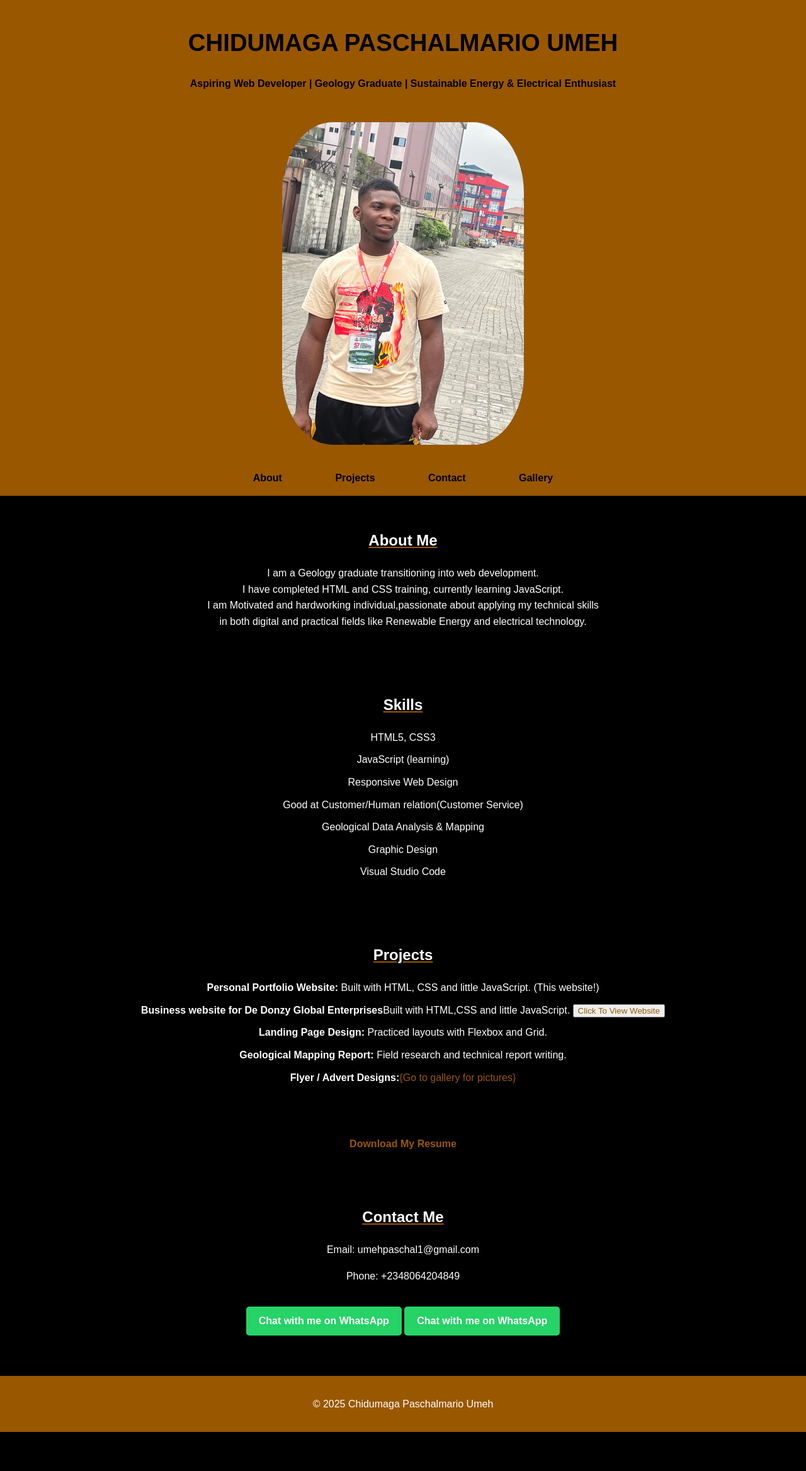
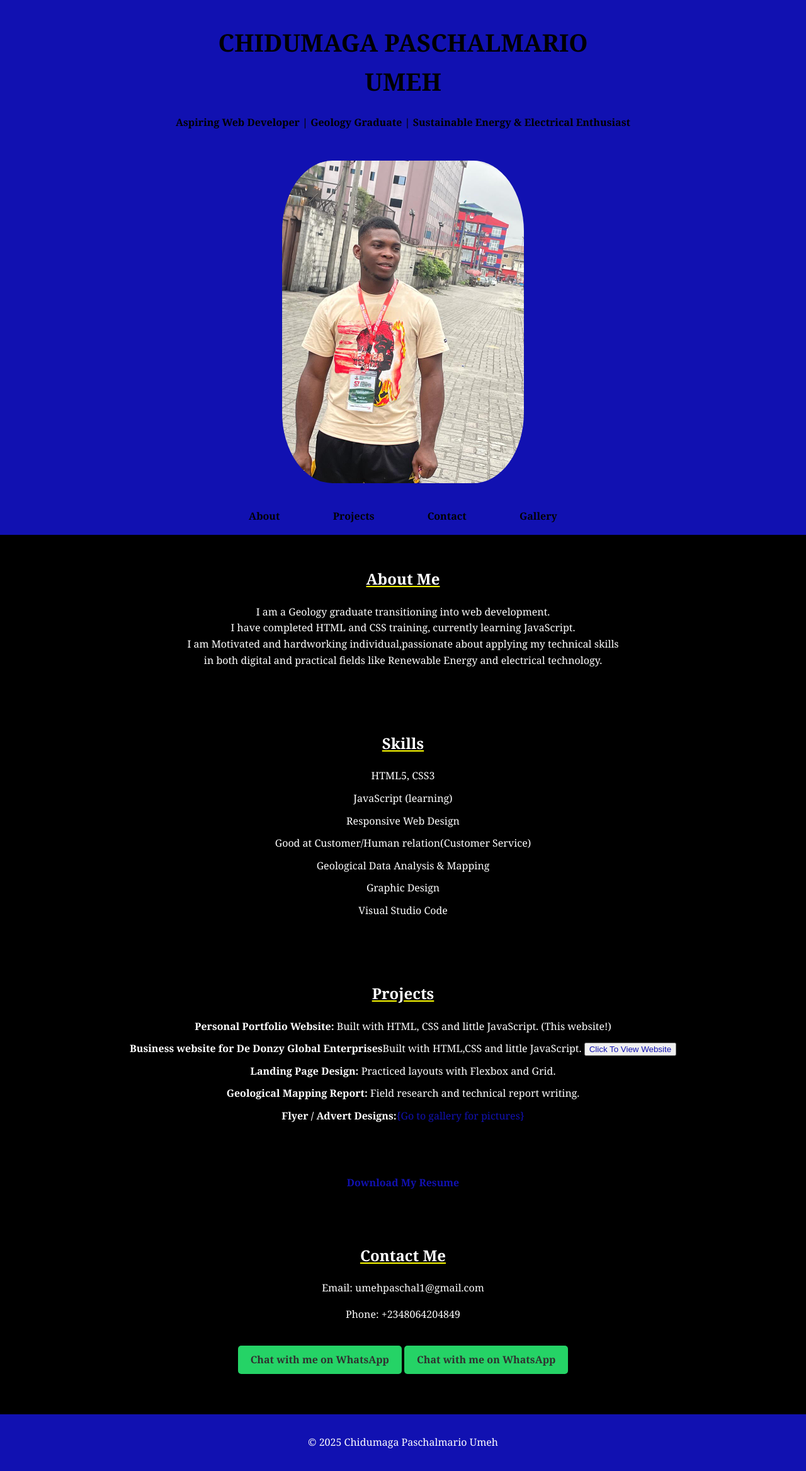
Before and after one commit to MarioPaschal/Mario-Portfolio, a plain HTML site: page index.html in a window 1280 px wide. Shown: the whole page at 63% size. Before the commit the page ends 2273 px from the top, so only its background shows below. Drawn offline with Linux system fonts and the light colour scheme.

Commit message:
updated index.html and style.css

```diff
--- a/index.html
+++ b/index.html
@@ -8,7 +8,7 @@
 </head>
 <body>
   <header>
-    <h1><big>CHIDUMAGA PASCHALMARIO UMEH</big></h1>
+    <h1><big>CHIDUMAGA PASCHALMARIO <br>UMEH</big></h1>
     <p><strong>Aspiring Web Developer | Geology Graduate | Sustainable Energy & Electrical Enthusiast</strong></p>
     <img src="image 1.jpg" alt="My Photo">
     <nav> <strong>
@@ -50,7 +50,7 @@
       <li><strong>Business website for De Donzy Global Enterprises</strong>Built with HTML,CSS and little JavaScript. <button><a href="https://mariopaschal.github.io/De-Donzy-Global-Enterprises/" target="_blank">Click To View Website</a></button></li>
       <li><strong>Landing Page Design:</strong> Practiced layouts with Flexbox and Grid.</li>
       <li><strong>Geological Mapping Report:</strong> Field research and technical report writing.</li>
-      <li><strong>Flyer / Advert Designs:</strong><a href="Gallary.html">{Go to gallery for pictures}</a></li>
+      <li><strong>Flyer / Advert Designs:</strong><a class="go" href="Gallary.html">{Go to gallery for pictures}</a></li>
     </ul>
   </section>
 
--- a/style.css
+++ b/style.css
@@ -1,5 +1,5 @@
 body {
-    font-family: Arial, sans-serif;
+    font-family: Georgia, 'Times New Roman', Times, serif;
     margin: 0;
     padding: 0;
     line-height: 1.6;
@@ -8,7 +8,7 @@ body {
   }
 
   header {
-    background: rgb(153, 87, 0);
+    background: rgb(17, 17, 177);
     color: rgb(0, 0, 0);
     padding: 1rem 0;
     text-align: center;
@@ -22,11 +22,11 @@ body {
   }
   section a{
     text-decoration: none;
-    color: rgb(153, 87, 0);
+    color: rgb(17, 17, 177);
   }
   section a:hover{
     color: white;
-    text-decoration: underline rgb(153, 87, 0);
+    /* text-decoration: underline rgb(17, 17, 177); */
   }
   header nav a:hover {
     color: white;
@@ -43,7 +43,7 @@ body {
     text-align: center;
   }
   h2{
-    text-decoration: underline rgb(153, 87, 0);
+    text-decoration: underline yellow;
   }
 
   ul {
@@ -58,7 +58,7 @@ body {
     display: inline-block;
     margin-top: 20px;
     background: #25d366;
-    color: #fff;
+    color: rgb(48, 48, 48);
     padding: 10px 20px;
     text-decoration: none;
     font-weight: bold;
@@ -68,6 +68,8 @@ body {
 
   .whatsapp-button:hover {
     background: #1ebe57;
+    transform: translateY(-5px);
+
   }
     .products {
       padding: 50px 0;
@@ -109,7 +111,7 @@ body {
     }
 
   footer {
-    background: rgb(153, 87, 0);
+    background: rgb(17, 17, 177);
     color: white;
     text-align: center;
     padding: 1rem;
@@ -123,8 +125,8 @@ body {
   z-index: 99;
   border: none;
   outline: none;
-  background-color: #004080;
-  color: white;
+  background-color: beige;
+  color: rgb(17, 17, 177);;
   cursor: pointer;
   padding: 10px 15px;
   border-radius: 50%;
@@ -134,8 +136,8 @@ body {
 }
 
 #scrollToTopBtn:hover {
-  background-color: #ffcc00;
-  color: #333;
+  background-color: darkgreen;
+  color:yellow;
 }
 
 @keyframes spin {
```
